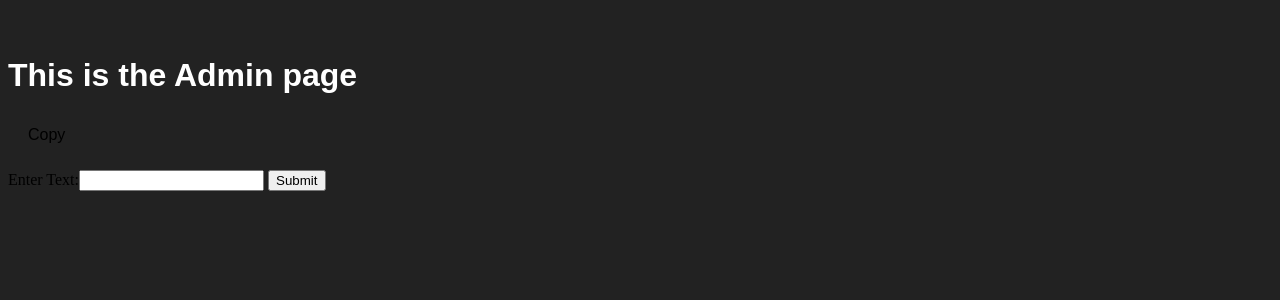
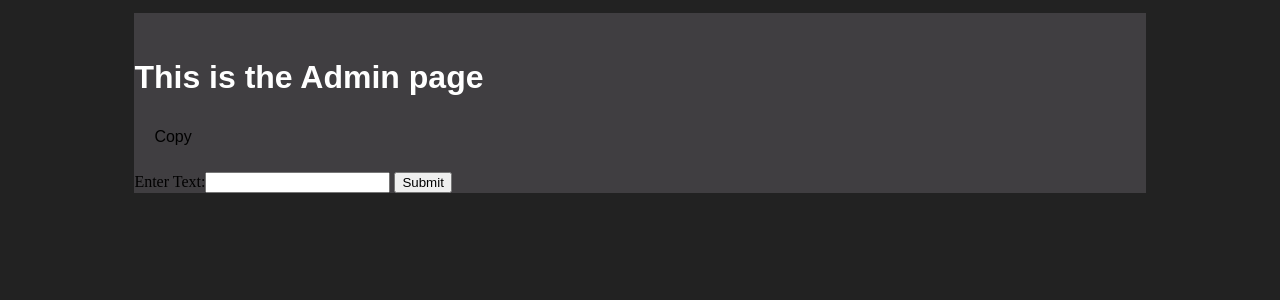
Before and after one commit to mattl1598/cherry-pi, a Python web app: template webapp/templates/admin_page.html in a window 1280 px wide. Shown: the top 300 px of the page. Run offline with Jinja, Linux system fonts and the light colour scheme; the template is opened without the code that fills it, so the values that code supplies are empty.

Commit message:
working on css

```diff
--- a/webapp/static/style.css
+++ b/webapp/static/style.css
@@ -4,6 +4,7 @@
     --light-bg: #575757;
 
     --main-accent: #2bd1d4;
+    --main-accent-2: #008F8F;
 
     --confirm-accent: #33CCA6;
 }
@@ -12,8 +13,14 @@ h1 {font-family: sans-serif; color: white;}
 p {font-family: sans-serif; color: white;}
 html {background: var(--dark-bg);}
 
+#content {
+	background: var(--less-dark-bg);
+	margin: 1% 10%;
+	padding-top: 2%
+}
+
 .menubar {
-	background: var(--light-bg);
+	background: var(--main-accent);
 	border: 0px;
 	border-color: gray;
 	top: 0;
@@ -44,7 +51,7 @@ html {background: var(--dark-bg);}
 
 .menubar li a, a:link, a:visited {
 	text-decoration: none;
-	color: #ffffff;
+	color: #000;
 	display: block;
 	padding: 10px 20px;
 }
@@ -55,7 +62,7 @@ html {background: var(--dark-bg);}
 }
 
 li#active {
-	background-color: var(--main-accent);
+	background-color: var(--main-accent-2);
 }
 
 li#active a, a:link, a:visited {
--- a/webapp/templates/layout.html
+++ b/webapp/templates/layout.html
@@ -31,9 +31,7 @@
 	    {% endif %}
 		</ul>
 		</div>
-		<div class="break">
-			<p/>
-		</div>
+
 
 		<div id="content">
 			{% block content %}
```
